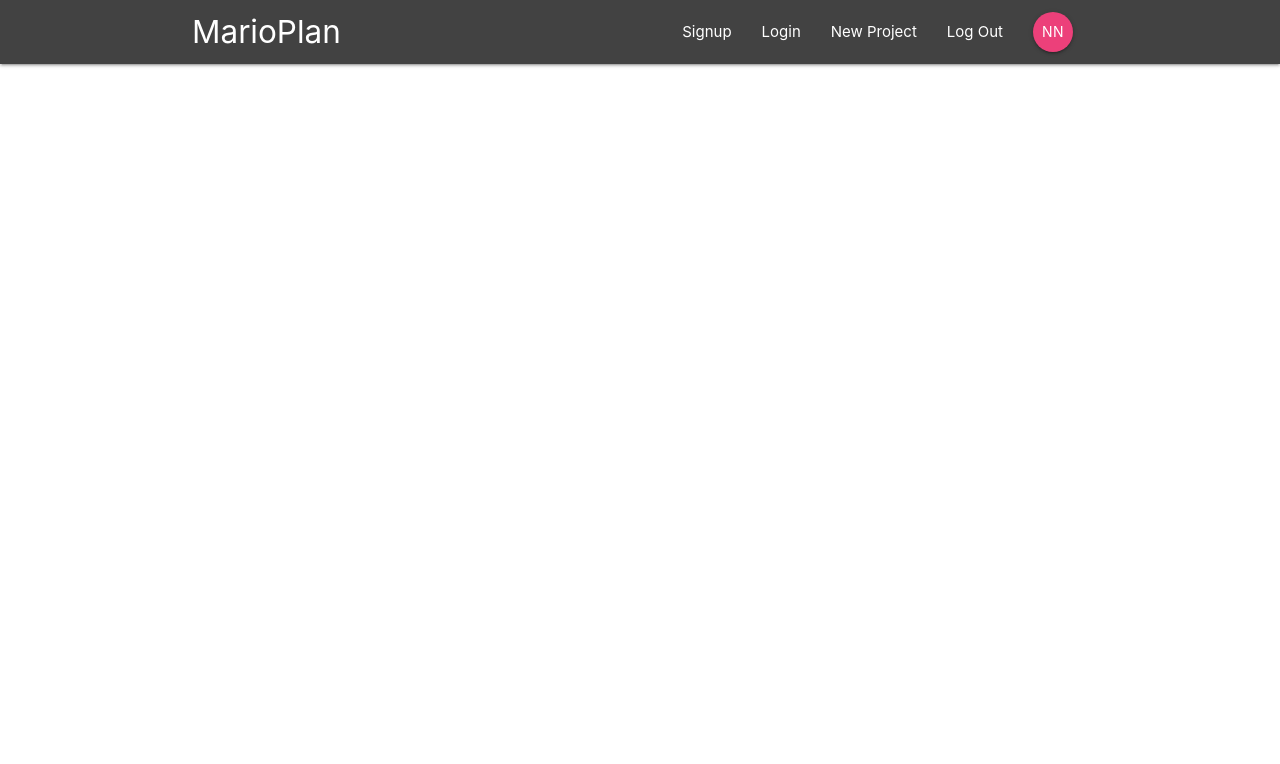
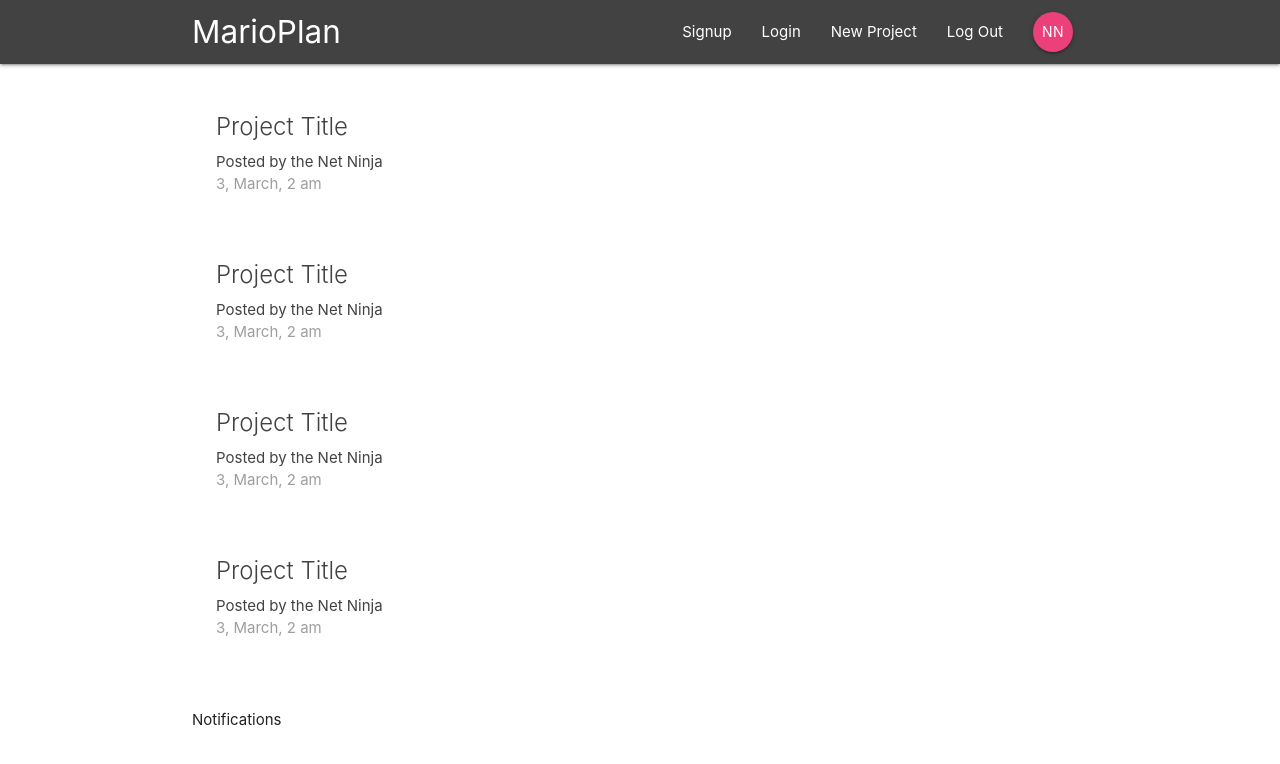
Before and after one commit to dec23rd1986/reactapp_tutorial, a React (Create React App) app: page / in a window 1280 px wide. Shown: the top 764 px of the page. Built offline with nearby package versions, Linux system fonts and the light colour scheme.

Commit message:
initial commit

```diff
--- a/src/App.js
+++ b/src/App.js
@@ -1,6 +1,8 @@
 import React, { Component } from 'react';
-import { BrowserRouter } from 'react-router-dom'
+import { BrowserRouter, Switch, Route } from 'react-router-dom'
 import Navbar from './components/layout/Navbar'
+import Dashboard from './components/dashboard/Dashboard'
+import ProjectDetails from './components/projects/ProjectDetails'
 
 class App extends Component {
   render() {
@@ -8,6 +10,10 @@
       <BrowserRouter>
       <div className="App">
         <Navbar />
+        <Switch>
+          <Route exact path='/' component={Dashboard} />
+          <Route path='/project/:id' component={ProjectDetails} />
+        </Switch>
       </div>
       </BrowserRouter>
     );
--- a/src/components/dashboard/Dashboard.js
+++ b/src/components/dashboard/Dashboard.js
@@ -0,0 +1,20 @@
+import React, { Component } from 'react'
+import Notifications from './Notifications'
+import ProjectList from '../projects/ProjectList'
+
+class Dashboard extends Component {
+    render(){
+        return (
+            <div className="dashboard container">
+                <div className="row">
+                    <div className="col s12 m6"></div>
+                    <ProjectList />
+                    <div className="col s12 m5 offset-m1"></div>
+                    <Notifications />
+                </div>
+            </div>
+        )
+    }
+}
+
+export default Dashboard
--- a/src/components/dashboard/Notifications.js
+++ b/src/components/dashboard/Notifications.js
@@ -0,0 +1,11 @@
+import React from 'react'
+
+const Notifcations = () => {
+    return (
+        <div>
+            <p>Notifications</p>
+        </div>
+    )
+}
+
+export default Notifcations
--- a/src/components/projects/ProjectDetails.js
+++ b/src/components/projects/ProjectDetails.js
@@ -0,0 +1,21 @@
+import React from 'react'
+
+const ProjectDetails= (props) => {
+    const id = props.match.params.id;
+  return (
+    <div className="container section project-details">
+        <div className="card z-depth-0">
+            <div className="card-content">
+                <span className="card-title">Project Title -{id}</span>
+                <p>Lorem ipsum dolor sit amet, consectetur adipisicing elit. Voluptate debitis enim eius inventore quis sit laudantium, odit dolorem, magni, aliquid eligendi at accusamus officia ipsa! Hic odio iusto quaerat eveniet!</p>
+            </div>
+            <div className="card-action rey lighten-4 grey-text">
+                <div className="">Posted by Net Ninja</div>
+                <div>2nd September, 2am</div>
+            </div>
+        </div>
+    </div>
+  )
+}
+
+export default ProjectDetails
--- a/src/components/projects/ProjectList.js
+++ b/src/components/projects/ProjectList.js
@@ -0,0 +1,16 @@
+import React from 'react'
+import ProjectSummary from './ProjectSummary'
+
+const ProjectList = () => {
+    return (
+        <div className="project-list section">
+            <ProjectSummary />
+            <ProjectSummary />
+            <ProjectSummary />
+            <ProjectSummary />
+
+        </div>
+    )
+}
+
+export default ProjectList
--- a/src/components/projects/ProjectSummary.js
+++ b/src/components/projects/ProjectSummary.js
@@ -0,0 +1,15 @@
+import React from 'react'
+
+const ProjectSummary = () => {
+    return (
+         <div className="card z-depth-0 project-summary">
+                <div className="card-content grey-text text-darken-3">
+                    <span className="card-title">Project Title</span>
+                    <p>Posted by the Net Ninja</p>
+                    <p className = "grey-text">3, March, 2 am</p>
+                </div>
+            </div>
+    )
+}
+
+export default ProjectSummary
```
